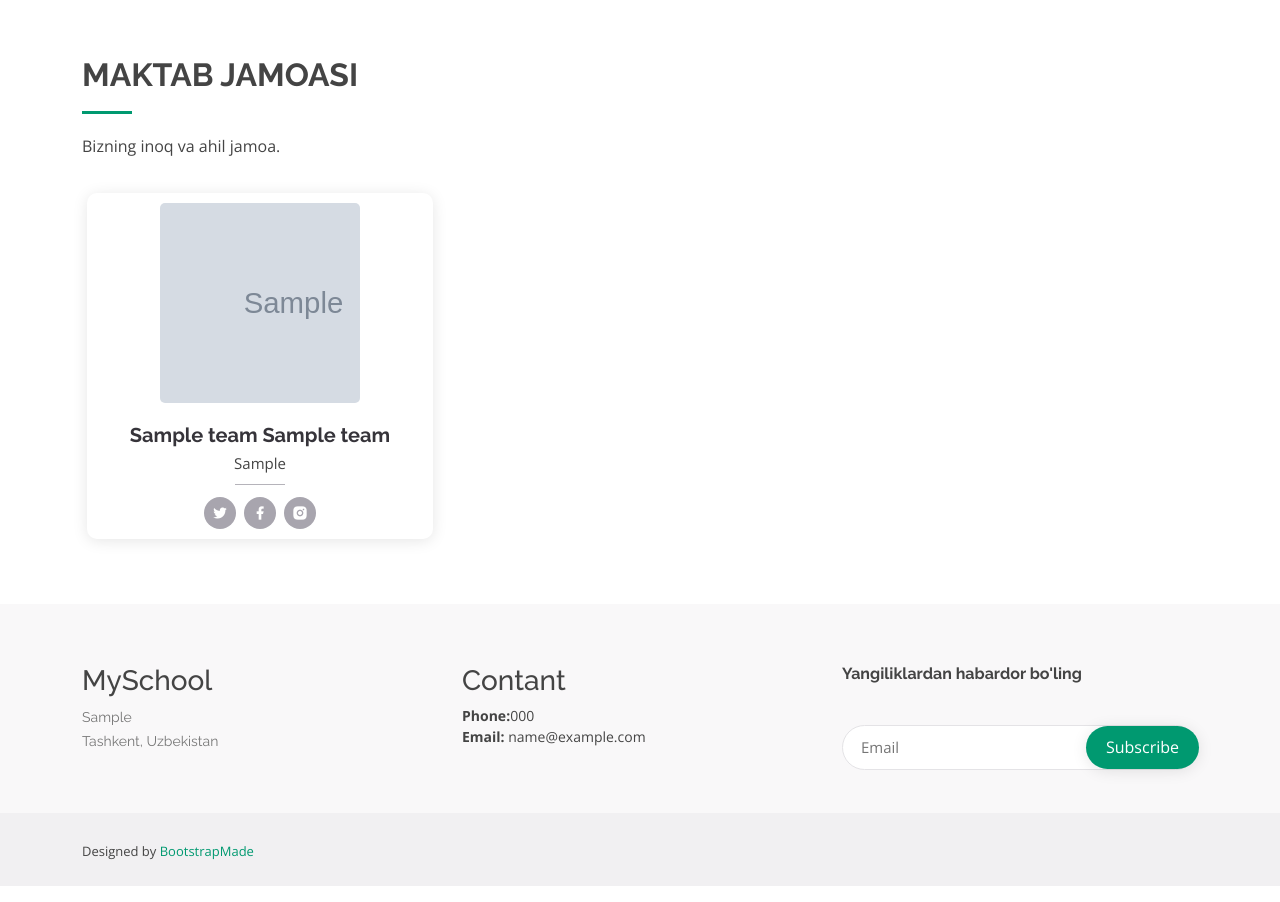
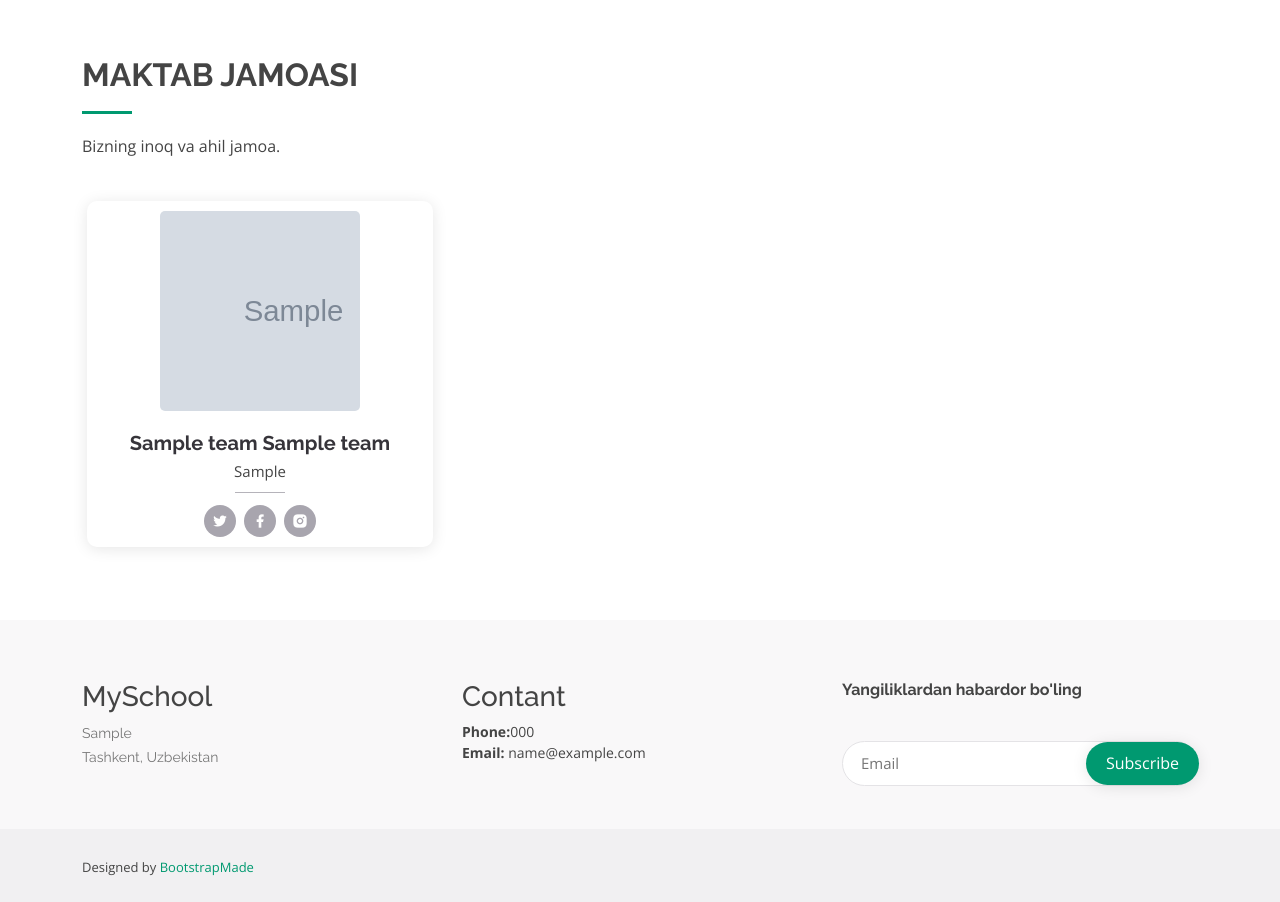
Before and after one commit to Abdulloh1169/school_website, a Django app: page /maktab_jamoasi/ in a window 1280 px wide. Shown: the part 644-1546 px from the top of the page. Run offline with Django 3.2, Linux system fonts and the light colour scheme; tables that the repository leaves empty hold one stand-in row (values such as "Sample post"); grey boxes marked "Sample" are stand-in pictures; some libraries are stand-ins or nearby versions.

```diff
--- a/base/templates/team.html
+++ b/base/templates/team.html
@@ -43,7 +43,7 @@
       <section id="team" class="team">
           <div class="container">
 
-            <div class="row">
+            <div class="row d-flex">
               <div class="col-lg-12">
                 <div class="section-title" data-aos="fade-right">
                   <h2>Maktab jamoasi</h2>
@@ -54,7 +54,7 @@
                 <div class="row">
 
                   {% for teacher in teachers %}
-                  <div class="col-lg-4 col-sm-6">
+                  <div class="col-lg-4 col-sm-6 d-flex my-2">
                     <div class="member" data-aos="zoom-in" data-aos-delay="100">
                       <div class="pic"><img src="{{ teacher.image.url }}" style="height: 200px;" alt="{{ teacher }}"></div>
                       <div class="member-info">
--- a/static_files/assets/css/style.css
+++ b/static_files/assets/css/style.css
@@ -998,6 +998,7 @@ img.portfolio-img{
 
 .team .member {
   position: relative;
+  width: 100%;
   box-shadow: 0px 2px 15px rgba(0, 0, 0, 0.1);
   padding: 10px;
   border-radius: 10px;
```
Also changed, not shown: media/media/images/team_98efccd6-ada3-491e-89b5-9e1aa6914ff7.jpg (deleted), 1 other file.
